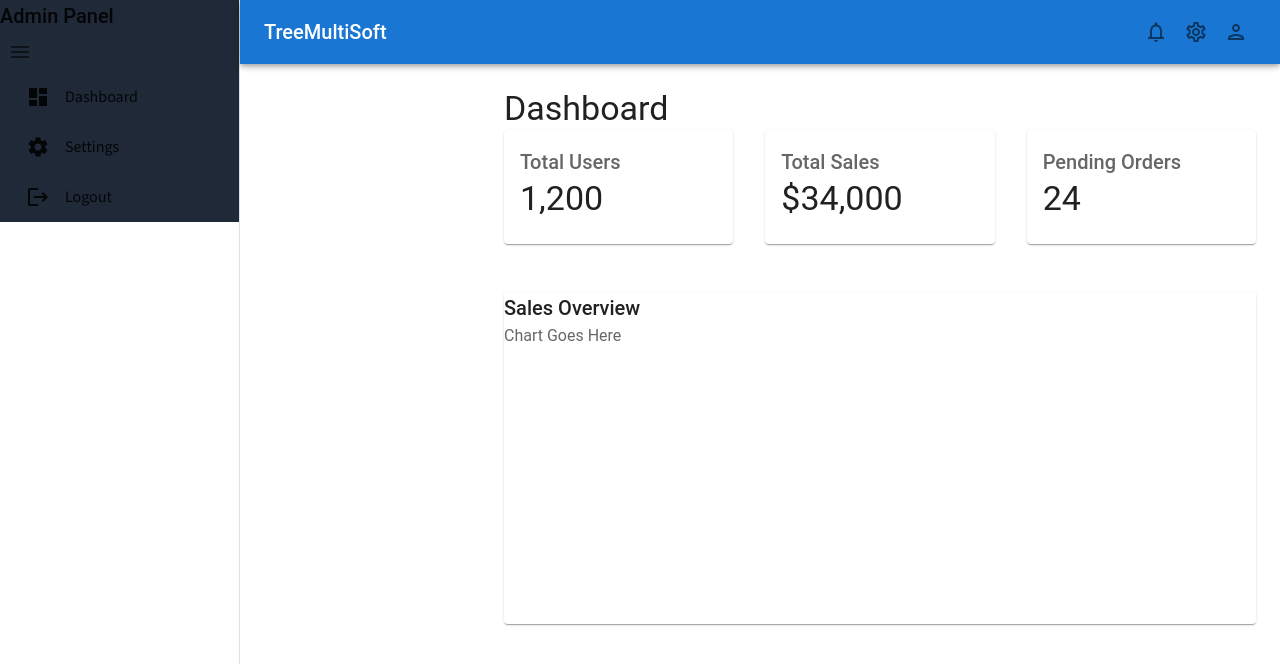
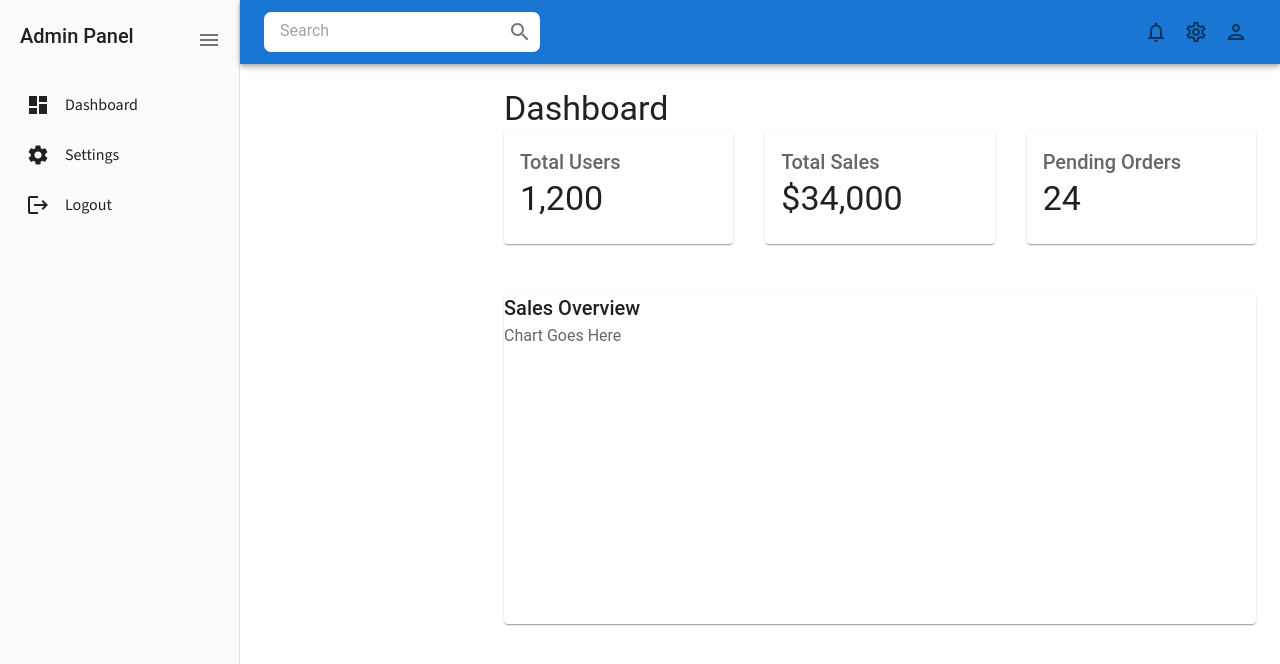
Before and after one commit to SaurabhNegis/Admin_panel, a React (Vite) app: page / in a window 1280 px wide. Shown: the top 664 px of the page. Built offline with nearby package versions, Linux system fonts and the light colour scheme; a web font is replaced by a local one.

Commit message:
add coments to header,sidebar,app,mainlayout,aaproute

```diff
--- a/src/components/common/Header.jsx
+++ b/src/components/common/Header.jsx
@@ -3,9 +3,12 @@ import MenuIcon from "@mui/icons-material/Menu";
 import NotificationsOutlinedIcon from "@mui/icons-material/NotificationsOutlined";
 import SettingsOutlinedIcon from "@mui/icons-material/SettingsOutlined";
 import PersonOutlinedIcon from "@mui/icons-material/PersonOutlined";
+import SearchIcon from "@mui/icons-material/Search";
+import InputBase from "@mui/material/InputBase";
 
 const Header = ({ onMenuClick, isCollapsed }) => {
   return (
+    //   AppBar - Navigation bar component ,it serves as a container for elements of navigation
     <AppBar
       position="fixed"
       sx={{
@@ -17,22 +20,39 @@ const Header = ({ onMenuClick, isCollapsed }) => {
     >
       <Toolbar>
         {/* Sidebar Toggle Button */}
-        <IconButton color="inherit" aria-label="toggle sidebar" onClick={onMenuClick} edge="start" sx={{ display: { xs: "block", md: "none" } }}>
+        <IconButton
+          color="inherit"
+          aria-label="toggle sidebar"
+          onClick={onMenuClick}
+          edge="start"
+          sx={{ display: { xs: "block", md: "none" } }}
+        >
           <MenuIcon />
         </IconButton>
 
-        <Typography variant="h6" noWrap>
-          TreeMultiSoft
-        </Typography>
+        {/*  header search box component */}
 
-        {/* Rest of Header Icons */}
+        <Box sx={{ background: "white", borderRadius: "7px" }}>
+          <InputBase sx={{ ml: 2, flex: 1 }} placeholder="Search" />
+          <IconButton>
+            <SearchIcon />
+          </IconButton>
+        </Box>
+
+        {/* Rest of Header(bar) Icons */}
         <Box display="flex" ml="auto">
+          {/*  Header Notification icon */}
+
           <IconButton>
             <NotificationsOutlinedIcon />
           </IconButton>
+          {/*  Header Setting icon */}
+
           <IconButton>
             <SettingsOutlinedIcon />
           </IconButton>
+          {/*  Header user icon */}
+
           <IconButton>
             <PersonOutlinedIcon />
           </IconButton>
--- a/src/components/common/Sidebar.jsx
+++ b/src/components/common/Sidebar.jsx
@@ -1,27 +1,47 @@
 import React from 'react';
+// Import Sidebar components from react-pro-sidebar
 import { Sidebar, Menu, MenuItem } from 'react-pro-sidebar';
+// Import Link component for navigation from react-router-dom
 import { Link } from 'react-router-dom';
+// Import Material-UI components for layout and typography
 import { Box, Typography, IconButton } from '@mui/material';
+// Import Material-UI icons for menu items
 import { Dashboard, Settings, Logout } from '@mui/icons-material';
+// Import a specific icon for the sidebar toggle button
 import MenuOutlinedIcon from "@mui/icons-material/MenuOutlined";
 
 const Sidebars = () => {
   return (
-    <Box>
-      <Sidebar collapsed={false} backgroundColor="#1F2937">
-        <Box>
+    // Use a Box component as the outer container with hidden overflow and full width
+    <Box sx={{ overflow: "hidden", width: "100%" }}>
+      {/* Sidebar component from react-pro-sidebar with a fixed full viewport height */}
+      <Sidebar collapsed={false} style={{ height: '100vh' }}>
+        {/* Header section of the sidebar containing the title and a toggle button */}
+        <Box sx={{ display: 'flex', justifyContent: "space-between", padding: '20px' }}>
+          {/* Typography component to display the sidebar title */}
           <Typography variant="h6" className="text-center py-4 text-white font-bold">
             Admin Panel
           </Typography>
+          {/* IconButton component wrapping the MenuOutlinedIcon for  toggle functionality */}
           <IconButton>
             <MenuOutlinedIcon />
           </IconButton>
         </Box>
 
+        {/* Menu container to hold the individual menu items */}
         <Menu iconShape="square">
-          <MenuItem icon={<Dashboard />} component={<Link to="/" />}> Dashboard </MenuItem>
-          <MenuItem icon={<Settings />} component={<Link to="/settings" />}> Settings </MenuItem>
-          <MenuItem icon={<Logout />} component={<Link to="/logout" />}> Logout </MenuItem>
+          {/* MenuItem for Dashboard with an icon and a link to the home page */}
+          <MenuItem icon={<Dashboard />} component={<Link to="/" />}>
+            Dashboard
+          </MenuItem>
+          {/* MenuItem for Settings with an icon and a link to the settings page */}
+          <MenuItem icon={<Settings />} component={<Link to="/settings" />}>
+            Settings
+          </MenuItem>
+          {/* MenuItem for Logout with an icon and a link to the logout page */}
+          <MenuItem icon={<Logout />} component={<Link to="/logout" />}>
+            Logout
+          </MenuItem>
         </Menu>
       </Sidebar>
     </Box>
--- a/src/index.css
+++ b/src/index.css
@@ -9,6 +9,7 @@ body,
   width: 100%;
   font-family: "Source Sans 3", sans-serif;
 }
+
 
 .app {
   display: flex;
--- a/src/layout/MainLayout.jsx
+++ b/src/layout/MainLayout.jsx
@@ -4,29 +4,44 @@ import { Box, Drawer, useMediaQuery, useTheme } from "@mui/material";
 import Header from "../components/common/Header";
 import Sidebar from "../components/common/Sidebar";
 
+// Define the width of the sidebar when expanded and collapsed
 const drawerWidth = 240;
 const collapsedWidth = 80; // Collapsed width for sidebar
 
 const MainLayout = () => {
+  // State to control the mobile drawer (open/close)
   const [mobileOpen, setMobileOpen] = useState(false);
+  // State to track whether the sidebar is collapsed or expanded
   const [isCollapsed, setIsCollapsed] = useState(false);
 
+  // Access the theme object from Material-UI
   const theme = useTheme();
-  const isMobile = useMediaQuery(theme.breakpoints.down("md")); // Detect mobile screen
+  // Check if the screen size is below the "md" breakpoint (mobile screen)
+  const isMobile = useMediaQuery(theme.breakpoints.down("md"));
 
+  // Function to toggle the mobile sidebar visibility
   const handleDrawerToggle = () => setMobileOpen(!mobileOpen);
+  // Function to toggle between collapsed and expanded sidebar
   const handleSidebarToggle = () => setIsCollapsed(!isCollapsed);
 
+
   return (
+    // Box component
+    // In MUI, the Box component is a versatile wrapper that renders a simple <div> (by default) and
+    // lets you apply styling directly through the sx prop. It serves as a fundamental building block for
+    // layout and design by providing:
+
     <Box sx={{ zIndex:"1000", display: "flex", position:"relative",  width: "100%", minHeight: "100vh" }}>
 
-      {/* Header with proper zIndex */}
+      {/* Header Component define here for layout */}
+
       <Header
         onMenuClick={isMobile ? handleDrawerToggle : handleSidebarToggle}
         isCollapsed={isCollapsed}
         sx={{ zIndex: 1100 }} // Ensure header doesn't cover sidebar
       />
 
+{/* Drawer component is used to create a sliding panel that typically appears from the side of the screen. */}
       {/* Permanent Sidebar for Desktop */}
       <Drawer
         variant="permanent"
```
